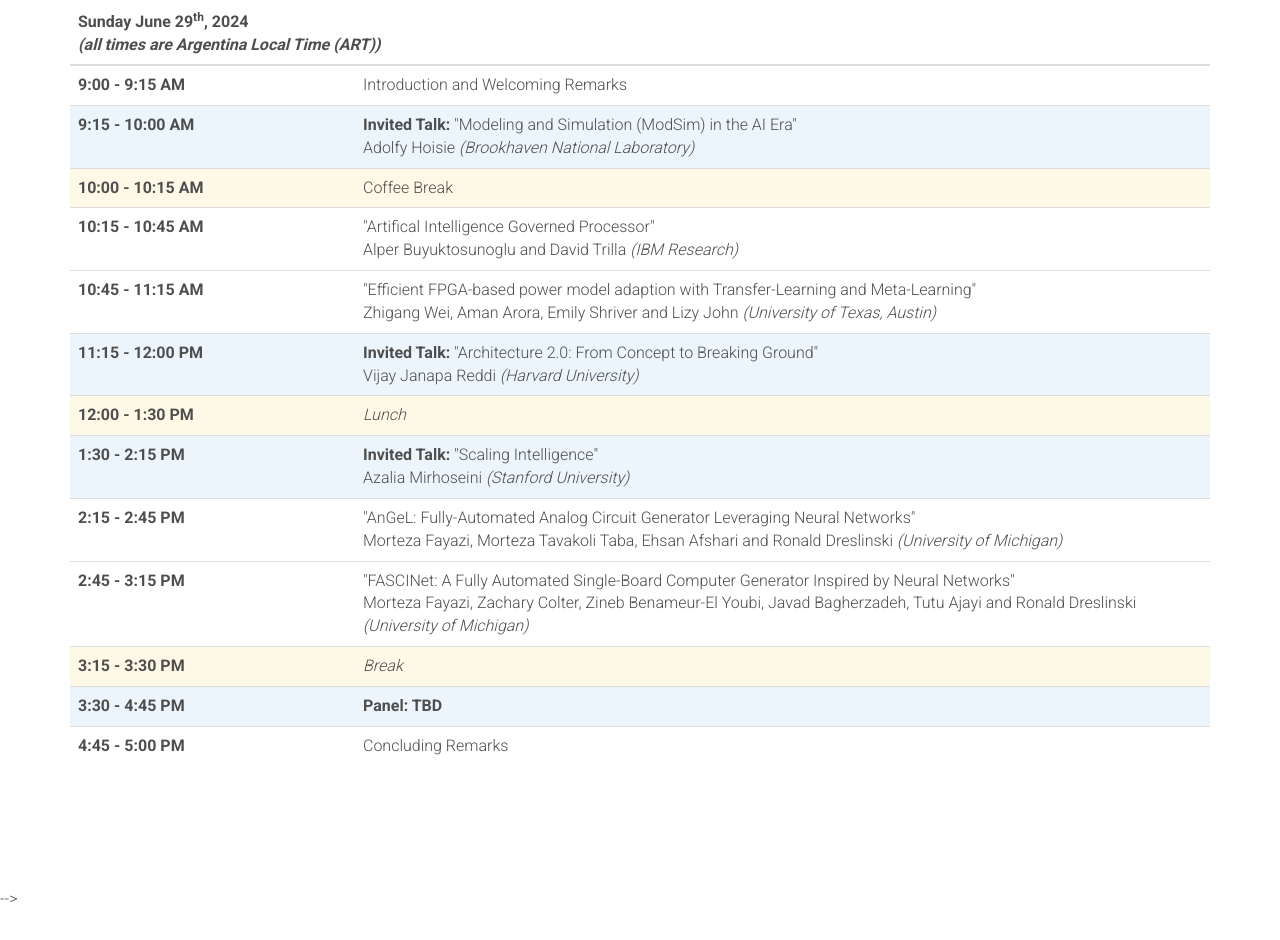
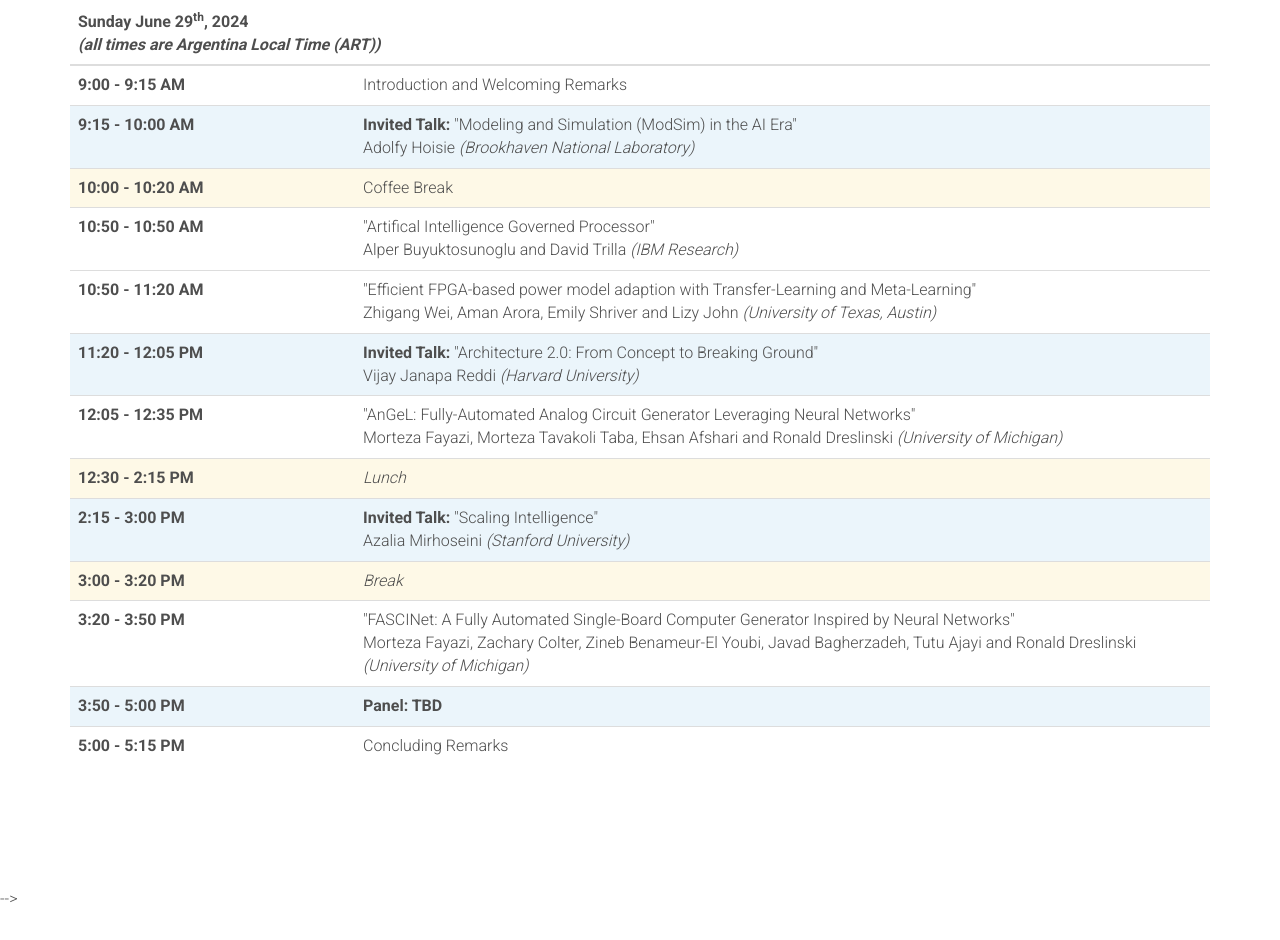
Before and after one commit to augustojv/cogarch-workshop-2024, a website: page index.html in a window 1280 px wide. Shown: the part 3983-4923 px from the top of the page. Drawn offline with Linux system fonts and the light colour scheme; files whose address does not match are found by name.

Commit message:
Updated schedule

```diff
--- a/index.html
+++ b/index.html
@@ -530,53 +530,53 @@
                         </tr>
                         <tr>
                           <tr bgcolor="#FEF9E7">
-                          <th scope="row">10:00 - 10:15 AM</th>
+                          <th scope="row">10:00 - 10:20 AM</th>
                           <td>Coffee Break<br>
                         </tr>
                         <tr>
-                          <th scope="row">10:15 - 10:45 AM</th>
+                          <th scope="row">10:50 - 10:50 AM</th>
                           <td>"Artifical Intelligence Governed Processor"<br>
 							  Alper Buyuktosunoglu and David Trilla <em>(IBM Research)</em></td>
                         </tr>
                         <tr>
-                          <th scope="row">10:45 - 11:15 AM</th>
+                          <th scope="row">10:50 - 11:20 AM</th>
                           <td>"Efficient FPGA-based power model adaption with Transfer-Learning and Meta-Learning"<br>
 							  Zhigang Wei, Aman Arora, Emily Shriver and Lizy John <em> (University of Texas, Austin)</em></td>
                         </tr>
                         <tr bgcolor="#EBF5FB">
-                          <th scope="row">11:15 - 12:00 PM</th>
+                          <th scope="row">11:20 - 12:05 PM</th>
                           <td><strong>Invited Talk:</strong> "Architecture 2.0: From Concept to Breaking Ground"<br>
 							  Vijay Janapa Reddi <em>(Harvard University)</em></td>
                         </tr>
-                        <tr bgcolor="#FEF9E7">
-                          <th scope="row">12:00 - 1:30 PM</th>
-                          <td><i>Lunch</i></td>
-                        </tr>
-                        <tr bgcolor="#EBF5FB">
-                          <th scope="row">1:30 - 2:15 PM</th>
-                          <td><strong>Invited Talk:</strong> "Scaling Intelligence"<br>
-							  Azalia Mirhoseini <em>(Stanford University)</em></td>
-                        </tr>
-                          <th scope="row">2:15 - 2:45 PM</th>
+                        <th scope="row">12:05 - 12:35 PM</th>
                           <td>"AnGeL: Fully-Automated Analog Circuit Generator Leveraging Neural Networks"<br>
 							  Morteza Fayazi, Morteza Tavakoli Taba, Ehsan Afshari and Ronald Dreslinski <em>(University of Michigan)</em></td>
                         </tr>
                         </tr>
-                          <th scope="row">2:45 - 3:15 PM</th>
+                        <tr bgcolor="#FEF9E7">
+                          <th scope="row">12:30 - 2:15 PM</th>
+                          <td><i>Lunch</i></td>
+                        </tr>
+                        <tr bgcolor="#EBF5FB">
+                          <th scope="row">2:15 - 3:00 PM</th>
+                          <td><strong>Invited Talk:</strong> "Scaling Intelligence"<br>
+							  Azalia Mirhoseini <em>(Stanford University)</em></td>
+                        </tr>
+                        <tr bgcolor="#FEF9E7">
+                          <th scope="row">3:00 - 3:20 PM</th>
+                          <td><i>Break</i></td>
+                        </tr>
+                          <th scope="row">3:20 - 3:50 PM</th>
                           <td>"FASCINet: A Fully Automated Single-Board Computer Generator Inspired by Neural Networks"<br>
 							  Morteza Fayazi, Zachary Colter, Zineb Benameur-El Youbi, Javad Bagherzadeh, Tutu Ajayi and Ronald Dreslinski <em>(University of Michigan)</em></td>
                         </tr>
-                        <tr bgcolor="#FEF9E7">
-                          <th scope="row">3:15 - 3:30 PM</th>
-                          <td><i>Break</i></td>
-                        </tr>
                         <tr bgcolor="#EBF5FB">
-                          <th scope="row">3:30 - 4:45 PM</th>
+                          <th scope="row">3:50 - 5:00 PM</th>
                           <td><strong>Panel: TBD</strong><br>
 						  </td>
                         </tr>
                         <tr>
-                          <th scope="row">4:45 - 5:00 PM</th>
+                          <th scope="row">5:00 - 5:15 PM</th>
                           <td>Concluding Remarks</td>
                         </tr>
                       </tbody>
```
